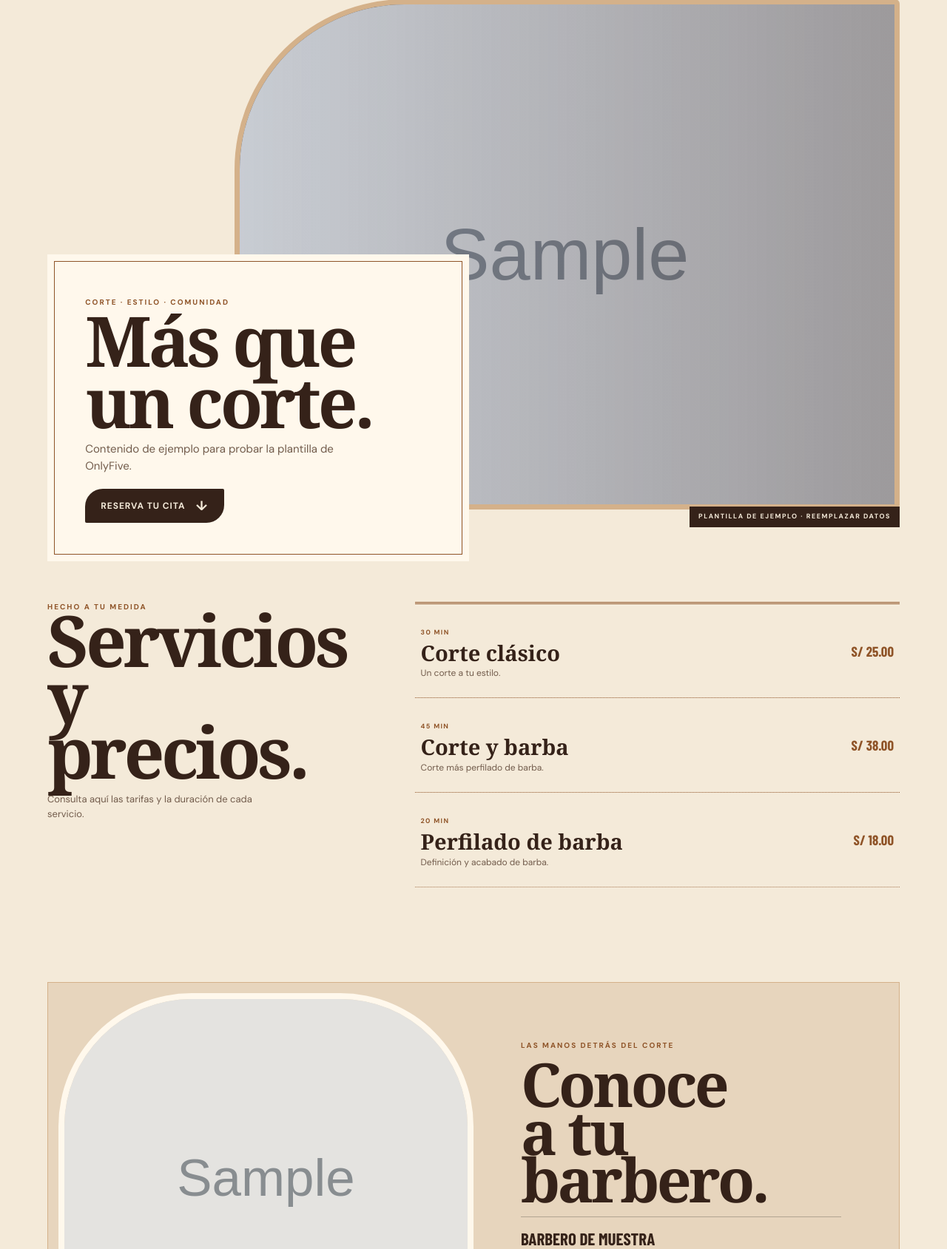
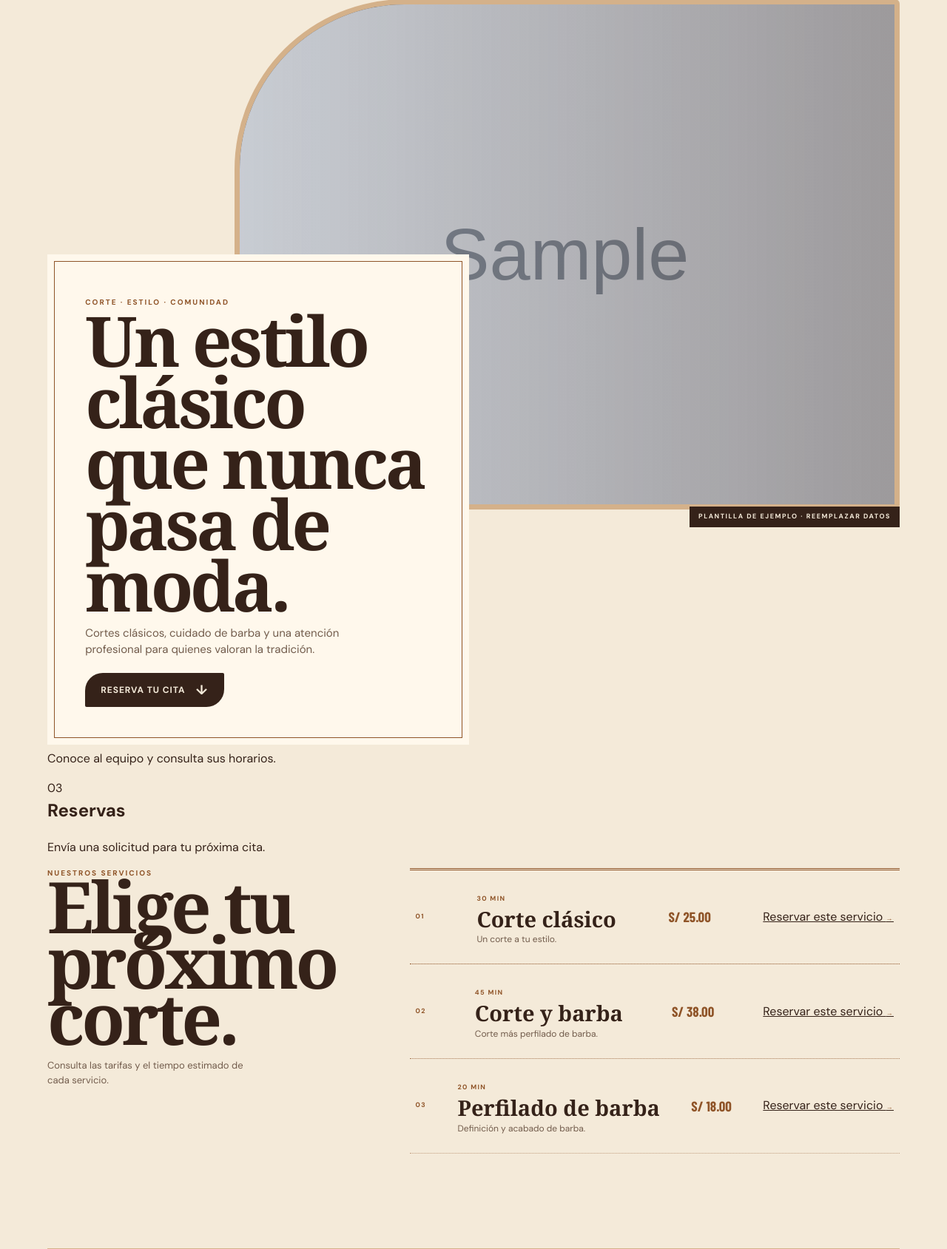
Before and after one commit to Juanguz095/Proyecto-Marketing, a PHP site: page /barberia.php in a window 1280 px wide. Shown: the part 105-1794 px from the top of the page at 74% size. Run offline with PHP 8.4, Linux system fonts and the light colour scheme; data comes from the database, SQL or seed files in the repository; tables that the repository leaves empty hold one stand-in row (values such as "Sample post"); grey boxes marked "Sample" are stand-in pictures; some web fonts are replaced.

Commit message:
Rediseñar la vista de muestra de barbería

```diff
--- a/public/barberia.php
+++ b/public/barberia.php
@@ -65,12 +65,20 @@ $coverPhoto = $settings['foto_portada'] ?: 'assets/barberia.png';
 $teamPhoto = $settings['foto_barbero'] ?: 'assets/barbero-perfil.png';
 $coverIsDemoPhoto = $coverPhoto === 'assets/barberia.png';
 $teamIsDemoPhoto = $teamPhoto === 'assets/barbero-perfil.png';
+$templateNames = ['clasica' => 'Estilo clásico', 'urbana' => 'Estilo urbano', 'minimal' => 'Estilo minimal'];
+$demoCopy = [
+    'clasica' => ['headline' => "Un estilo clásico\nque nunca pasa de moda.", 'description' => 'Cortes clásicos, cuidado de barba y una atención profesional para quienes valoran la tradición.'],
+    'urbana' => ['headline' => "Marca tu estilo\ncon cada corte.", 'description' => 'Cortes actuales, detalles precisos y un espacio pensado para expresar tu personalidad.'],
+    'minimal' => ['headline' => "Cuidado sencillo,\nbien hecho.", 'description' => 'Un lugar tranquilo para renovar tu estilo, cuidar tu barba y disfrutar de una atención cercana.'],
+];
+$heroHeadline = $demoCopy[$template]['headline'];
 $address = trim((string) ($shop['direccion'] ?? ''));
 $genericAddress = strcasecmp($address, 'Lima, Perú') === 0 || strcasecmp($address, 'Lima, Peru') === 0;
 $mapsUrl = $address !== '' && !$genericAddress
     ? 'https://www.google.com/maps/search/?api=1&query=' . rawurlencode($address)
     : null;
 $shopDescription = trim(strip_tags((string) ($shop['descripcion'] ?: 'Servicios, barberos y reservas de ' . $shop['nombre'] . '.')));
+$heroDescription = $shop['slug'] === 'barberia-demo' ? $demoCopy[$template]['description'] : $shopDescription;
 $shopMetaDescription = preg_replace('/^(.{0,155}).*/us', '$1', $shopDescription) ?? $shopDescription;
 $businessStructuredData = [
     '@context' => 'https://schema.org',
@@ -105,6 +113,7 @@ if ($address !== '' && !$genericAddress) {
 <body class="shop-page template-<?= e($template) ?>">
   <a class="skip-link" href="#contenido">Saltar al contenido</a>
   <div class="scroll-progress" aria-hidden="true"></div>
+  <?php if ($previewMode): ?><aside class="preview-ribbon"><div><strong>Vista demo: <?= e($templateNames[$template]) ?></strong><span>Contenido de muestra · se adapta a los datos de tu barbería</span></div><a href="detalle-plantilla.php?plantilla=<?= e($template) ?>" target="_top">Volver a plantillas <span aria-hidden="true">↗</span></a></aside><?php endif; ?>
   <header class="shop-header wrap" id="inicio">
     <a class="shop-logo" href="#inicio"><?= e($shop['nombre']) ?><small>BARBERÍA</small></a>
     <nav class="shop-nav" aria-label="Navegación de la barbería"><a href="#servicios">Servicios</a><a href="#equipo">El equipo</a><a href="#reserva">Reservar</a></nav>
@@ -112,29 +121,34 @@ if ($address !== '' && !$genericAddress) {
   <main id="contenido">
     <section class="shop-hero wrap">
       <div class="shop-hero-photo image-frame"><?php if ($coverIsDemoPhoto): ?><picture><source type="image/webp" srcset="assets/barberia-720.webp 720w, assets/barberia-1440.webp 1440w" sizes="(max-width: 760px) calc(100vw - 36px), 70vw"><img src="assets/barberia.png" alt="Interior de <?= e($shop['nombre']) ?>" fetchpriority="high" decoding="async"></picture><?php else: ?><img src="<?= e($coverPhoto) ?>" alt="Interior de <?= e($shop['nombre']) ?>" fetchpriority="high" decoding="async"><?php endif; ?></div>
-      <div class="shop-hero-content reveal"><span class="eyebrow">Corte · Estilo · Comunidad</span><h1>Más que<br>un corte.</h1><p><?= e($shop['descripcion'] ?: 'Un buen corte empieza con una buena conversación.') ?></p><a class="button button-dark" href="#reserva">Reserva tu cita <span aria-hidden="true">↓</span></a></div>
+      <div class="shop-hero-content reveal"><span class="eyebrow">Corte · Estilo · Comunidad</span><h1><?= nl2br(e($heroHeadline)) ?></h1><p><?= e($heroDescription ?: 'Un buen corte empieza con una buena conversación.') ?></p><a class="button button-dark" href="#reserva">Reserva tu cita <span aria-hidden="true">↓</span></a></div>
       <?php if ($shop['slug'] === 'barberia-demo'): ?><span class="demo-label">PLANTILLA DE EJEMPLO · REEMPLAZAR DATOS</span><?php endif; ?>
     </section>
+    <section class="shop-highlights wrap" aria-label="Lo que puedes encontrar en esta página">
+      <article><span aria-hidden="true">01</span><div><h2>Servicios</h2><p>Tarifas y duración en un solo lugar.</p></div></article>
+      <article><span aria-hidden="true">02</span><div><h2>Barberos</h2><p>Conoce al equipo y consulta sus horarios.</p></div></article>
+      <article><span aria-hidden="true">03</span><div><h2>Reservas</h2><p>Envía una solicitud para tu próxima cita.</p></div></article>
+    </section>
     <section class="shop-services wrap" id="servicios">
-      <div class="section-heading reveal"><p class="eyebrow">Hecho a tu medida</p><h2>Servicios<br>y precios.</h2><p class="section-note">Consulta aquí las tarifas y la duración de cada servicio.</p></div>
+      <div class="section-heading reveal"><p class="eyebrow">Nuestros servicios</p><h2>Elige tu<br>próximo corte.</h2><p class="section-note">Consulta las tarifas y el tiempo estimado de cada servicio.</p></div>
       <div class="service-list">
-        <?php foreach ($services as $service): ?>
-          <article class="service-row reveal"><div><span><?= (int) $service['duracion_min'] ?> MIN</span><h3><?= e($service['nombre']) ?></h3><p><?= e($service['descripcion']) ?></p></div><strong><?= e(money($service['precio'])) ?></strong></article>
+        <?php foreach ($services as $serviceIndex => $service): ?>
+          <article class="service-row reveal"><span class="service-card-number"><?= str_pad((string) ($serviceIndex + 1), 2, '0', STR_PAD_LEFT) ?></span><div><span><?= (int) $service['duracion_min'] ?> MIN</span><h3><?= e($service['nombre']) ?></h3><p><?= e($service['descripcion']) ?></p></div><strong><?= e(money($service['precio'])) ?></strong><a href="#reserva"<?= $previewMode ? '' : ' data-select-service="' . (int) $service['id'] . '"' ?> aria-label="Reservar <?= e($service['nombre']) ?>">Reservar este servicio <span aria-hidden="true">→</span></a></article>
         <?php endforeach; ?>
         <?php if (!$services): ?><p>Aún no hay servicios publicados.</p><?php endif; ?>
       </div>
     </section>
     <section class="barber-showcase wrap" id="equipo">
       <div class="barber-photo reveal"><?php if ($teamIsDemoPhoto): ?><picture><source type="image/webp" srcset="assets/barbero-perfil-720.webp 480w, assets/barbero-perfil-1440.webp 960w" sizes="(max-width: 760px) 100vw, 50vw"><img src="assets/barbero-perfil.png" alt="Equipo de <?= e($shop['nombre']) ?>" loading="lazy" decoding="async"></picture><?php else: ?><img src="<?= e($teamPhoto) ?>" alt="Equipo de <?= e($shop['nombre']) ?>" loading="lazy" decoding="async"><?php endif; ?></div>
-      <div class="barber-copy reveal"><p class="eyebrow">Las manos detrás del corte</p><h2>Conoce<br>a tu barbero.</h2>
-        <?php foreach ($barbers as $barber): ?>
+      <div class="barber-copy reveal"><p class="eyebrow">Las manos detrás del corte</p><h2>Conoce<br>al equipo.</h2>
+        <div class="barber-name-list"><?php foreach ($barbers as $index => $barber): ?>
           <div class="barber-name"><strong><?= e($barber['nombre']) ?></strong><span><?= e($barber['especialidad'] ?: 'Barbero') ?></span>
+            <small>Barbero <?= str_pad((string) ($index + 1), 2, '0', STR_PAD_LEFT) ?> · <?= e($shop['nombre']) ?></small>
             <?php foreach ($hoursByBarber[(int) $barber['id']] ?? [] as $hour): ?>
               <small><?= e($dayNames[(int) $hour['dia_semana']] ?? 'Día') ?> · <?= e(substr($hour['abre'], 0, 5)) ?>–<?= e(substr($hour['cierra'], 0, 5)) ?></small>
             <?php endforeach; ?>
           </div>
-        <?php endforeach; ?>
-        <?php if (!$barbers): ?><p>El equipo se mostrará aquí.</p><?php endif; ?>
+        <?php endforeach; ?><?php if (!$barbers): ?><p>El equipo se mostrará aquí.</p><?php endif; ?></div>
       </div>
     </section>
     <section class="booking wrap" id="reserva">
@@ -159,6 +173,11 @@ if ($address !== '' && !$genericAddress) {
       <?php if ($whatsAppLink): ?><a class="booking-contact-link" href="<?= e($whatsAppLink) ?>" target="_blank" rel="noopener noreferrer">¿Tienes una consulta? Escríbenos por WhatsApp ↗</a><?php endif; ?>
       <?php endif; ?>
     </section>
+    <section class="shop-contact wrap" aria-label="Información de contacto">
+      <article class="shop-contact-card"><span class="shop-contact-icon" aria-hidden="true">⌖</span><div><p class="eyebrow">Encuéntranos</p><h2><?= $address !== '' ? e($address) : 'Consulta la ubicación al reservar.' ?></h2><?php if ($mapsUrl): ?><a href="<?= e($mapsUrl) ?>" target="_blank" rel="noopener noreferrer">Ver ubicación <span aria-hidden="true">↗</span></a><?php elseif ($address === ''): ?><a href="#reserva">Consultar disponibilidad <span aria-hidden="true">→</span></a><?php endif; ?></div></article>
+      <article class="shop-contact-card"><span class="shop-contact-icon" aria-hidden="true">◷</span><div><p class="eyebrow">Horarios</p><h2>Consulta la disponibilidad de cada barbero.</h2><a href="#equipo">Ver horarios del equipo <span aria-hidden="true">→</span></a></div></article>
+      <article class="shop-contact-card shop-contact-cta"><span class="shop-contact-icon" aria-hidden="true">✳</span><div><p class="eyebrow">¿Tienes una consulta?</p><h2><?= $whatsAppLink ? 'Escríbenos y te ayudamos.' : 'Reserva tu siguiente cita.' ?></h2><?php if ($whatsAppLink): ?><a href="<?= e($whatsAppLink) ?>" target="_blank" rel="noopener noreferrer">Abrir WhatsApp <span aria-hidden="true">↗</span></a><?php else: ?><a href="#reserva">Ir a reservas <span aria-hidden="true">→</span></a><?php endif; ?></div></article>
+    </section>
   </main>
   <footer class="shop-footer"><div class="wrap"><a class="shop-logo" href="#inicio"><?= e($shop['nombre']) ?><small>BARBERÍA</small></a><span><?= e($shop['direccion'] ?: 'Lima, Perú') ?></span><?php if ($mapsUrl): ?><a href="<?= e($mapsUrl) ?>" target="_blank" rel="noopener noreferrer">Cómo llegar ↗</a><?php endif; ?><a href="privacidad.php?b=<?= e($shop['slug']) ?>">Privacidad ↗</a><a href="plantillas.php">Ver más plantillas ↗</a></div><div class="checker" aria-hidden="true"></div></footer>
 </body>
```
